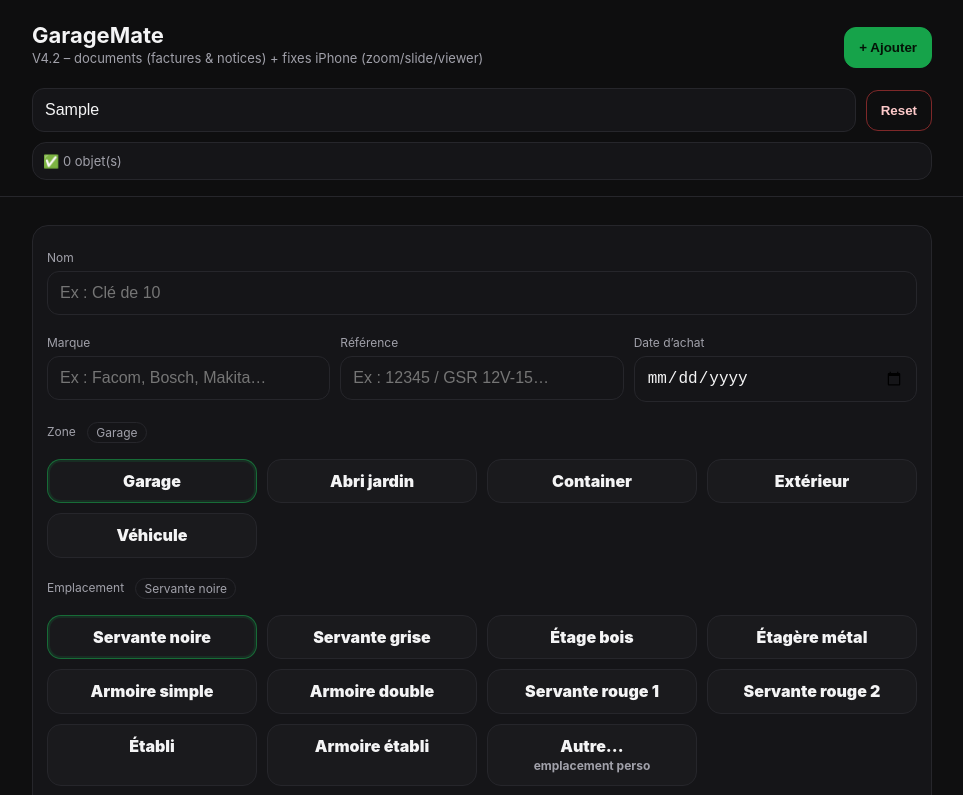
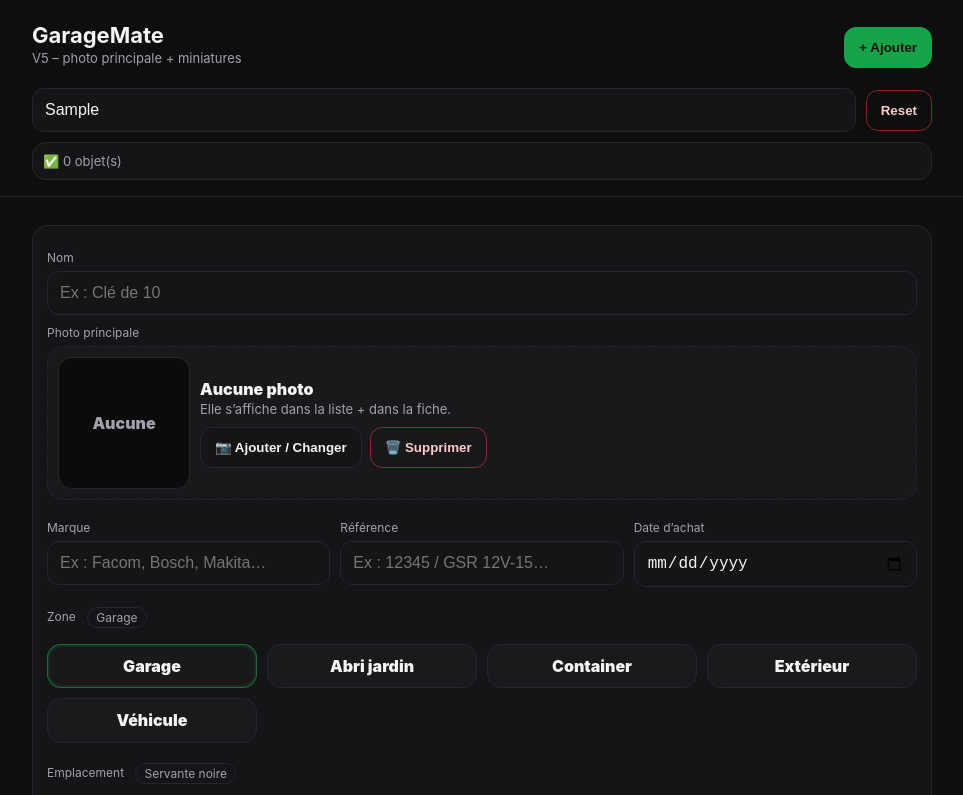
Before and after one commit to timal26/garagemate, a plain HTML site: page index.html in a window 1280 px wide. Both pictures are taken after typing "Sample" into the empty fields and a click on the button "+ Ajouter". Shown: the top 795 px of the page, without its empty margins (158-1121 px from the left). Drawn offline with Linux system fonts and the light colour scheme.

Commit message:
Update index.html

```diff
--- a/index.html
+++ b/index.html
@@ -2,7 +2,6 @@
 <html lang="fr">
 <head>
   <meta charset="utf-8">
-  <!-- ✅ verrouille le zoom iOS (anti zoom/dé-zoom) -->
   <meta name="viewport" content="width=device-width,initial-scale=1,maximum-scale=1,user-scalable=no,viewport-fit=cover">
   <meta name="theme-color" content="#111111">
   <title>GarageMate</title>
@@ -18,11 +17,9 @@
     html { -webkit-text-size-adjust:100%; }
     body{
       margin:0;background:var(--bg);color:var(--text);
-      overflow-x:hidden; /* ✅ anti slide droite/gauche */
+      overflow-x:hidden;
       touch-action:manipulation;
     }
-
-    /* Anti zoom iPhone sur focus */
     input, textarea, select { font-size:16px !important; }
 
     header{
@@ -61,10 +58,40 @@
 
     .panel{max-width:900px;margin:12px auto;padding:16px;display:none}
     .card{background:var(--card);border:1px solid var(--line);border-radius:16px;padding:14px; overflow:hidden}
-
     .label{font-size:12px;color:var(--muted);margin:10px 0 6px}
 
-    /* ✅ Files list : plus de débordement */
+    /* ✅ Photo principale */
+    .photoBox{
+      border:1px dashed var(--line);
+      border-radius:16px;
+      background:rgba(255,255,255,0.02);
+      padding:10px;
+      display:flex;
+      gap:10px;
+      align-items:center;
+      flex-wrap:wrap;
+    }
+    .photoPreview{
+      width:130px;height:130px;
+      border-radius:14px;
+      border:1px solid var(--line);
+      background:#0b0b0c;
+      overflow:hidden;
+      display:flex;align-items:center;justify-content:center;
+    }
+    .photoPreview img{
+      width:100%;height:100%;
+      object-fit:cover;
+      display:block;
+    }
+    .photoMeta{
+      flex:1;min-width:170px;
+    }
+    .photoMeta .title{font-weight:900}
+    .photoMeta .hint{color:var(--muted);font-size:13px;margin-top:2px}
+    .photoBtns{display:flex;gap:8px;flex-wrap:wrap;margin-top:10px}
+
+    /* Files list */
     .files{display:flex;flex-direction:column;gap:8px;margin-top:6px}
     .file{
       display:flex;align-items:center;gap:8px;
@@ -74,7 +101,7 @@
     }
     .file span{
       flex:1;
-      min-width:0;                 /* ✅ essentiel */
+      min-width:0;
       overflow:hidden;
       text-overflow:ellipsis;
       white-space:nowrap;
@@ -88,7 +115,7 @@
       margin-top:14px;flex-wrap:wrap;
     }
 
-    /* Liste objets (simple, propre) */
+    /* Liste objets */
     #list{display:flex;flex-direction:column;gap:10px;margin-top:12px}
     .gmItem{
       display:flex;gap:12px;align-items:flex-start;
@@ -96,7 +123,16 @@
       background:var(--card);
       overflow:hidden;
     }
-    .gmDot{width:10px;height:10px;border-radius:999px;background:var(--accent);margin-top:6px;flex:0 0 auto;}
+    .gmThumb{
+      width:52px;height:52px;border-radius:12px;
+      border:1px solid var(--line);
+      background:#0b0b0c;
+      overflow:hidden;
+      flex:0 0 auto;
+      display:flex;align-items:center;justify-content:center;
+      font-weight:900;color:var(--muted);
+    }
+    .gmThumb img{width:100%;height:100%;object-fit:cover;display:block}
     .gmMeta{flex:1;min-width:0}
     .gmTitle{font-weight:950}
     .gmPlace{color:var(--muted);font-size:13px;margin-top:2px;white-space:pre-wrap}
@@ -110,7 +146,7 @@
     .gmActions{display:flex;flex-direction:column;gap:8px;flex:0 0 auto}
     .gmActions button{padding:8px 10px;border-radius:10px;font-weight:900}
 
-    /* Viewer intégré */
+    /* Viewer */
     .gmViewer{
       position:fixed;inset:0;z-index:9999;
       background:rgba(0,0,0,.75);
@@ -156,7 +192,7 @@
     <div class="row">
       <div class="grow">
         <h1>GarageMate</h1>
-        <p class="sub">V4.2 – documents (factures & notices) + fixes iPhone (zoom/slide/viewer)</p>
+        <p class="sub">V5 – photo principale + miniatures</p>
       </div>
       <button id="btnOpenAdd" class="primary">+ Ajouter</button>
     </div>
@@ -170,18 +206,33 @@
   </div>
 </header>
 
-<!-- PANEL AJOUT / ÉDITION -->
 <section id="panel" class="panel">
   <div class="card">
 
     <div class="label">Nom</div>
     <input id="fName" placeholder="Ex : Clé de 10" />
 
-    <!-- (les champs V3 + tuiles seront injectés par app.js, comme avant) -->
+    <!-- ✅ Photo principale -->
+    <div class="label">Photo principale</div>
+    <div class="photoBox">
+      <div class="photoPreview" id="photoPreview">
+        <span style="color:var(--muted);font-weight:900">Aucune</span>
+      </div>
+      <div class="photoMeta">
+        <div class="title" id="photoTitle">Aucune photo</div>
+        <div class="hint">Elle s’affiche dans la liste + dans la fiche.</div>
+        <div class="photoBtns">
+          <button id="btnPhotoPick">📷 Ajouter / Changer</button>
+          <button id="btnPhotoRemove" class="danger">🗑️ Supprimer</button>
+        </div>
+      </div>
+    </div>
+
+    <!-- input caché -->
+    <input id="photoInput" type="file" accept="image/*" capture="environment" style="display:none" />
 
     <div class="label">Documents (facture, notice, PDF, image…)</div>
     <input id="fileInput" type="file" multiple />
-
     <div id="filesList" class="files"></div>
 
     <div class="footerRow">
@@ -197,7 +248,6 @@
   <div id="list"></div>
 </main>
 
-<!-- ✅ Viewer IN-APP (fiable sur iPhone PWA) -->
 <div id="gmViewer" class="gmViewer">
   <div class="gmViewerBox">
     <div class="gmViewerTop">
```
